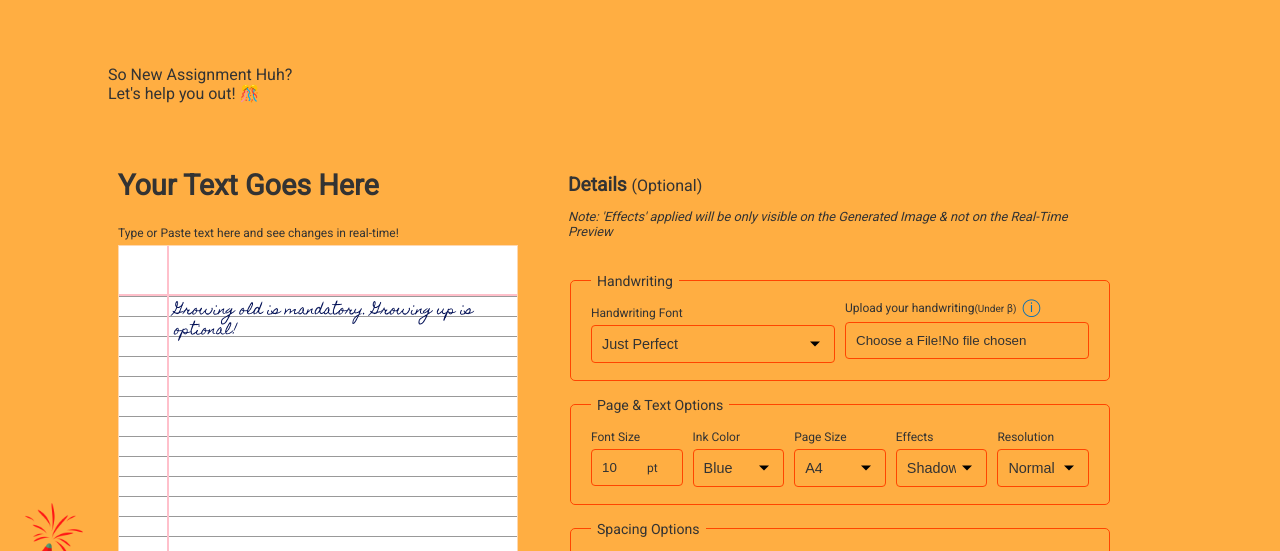
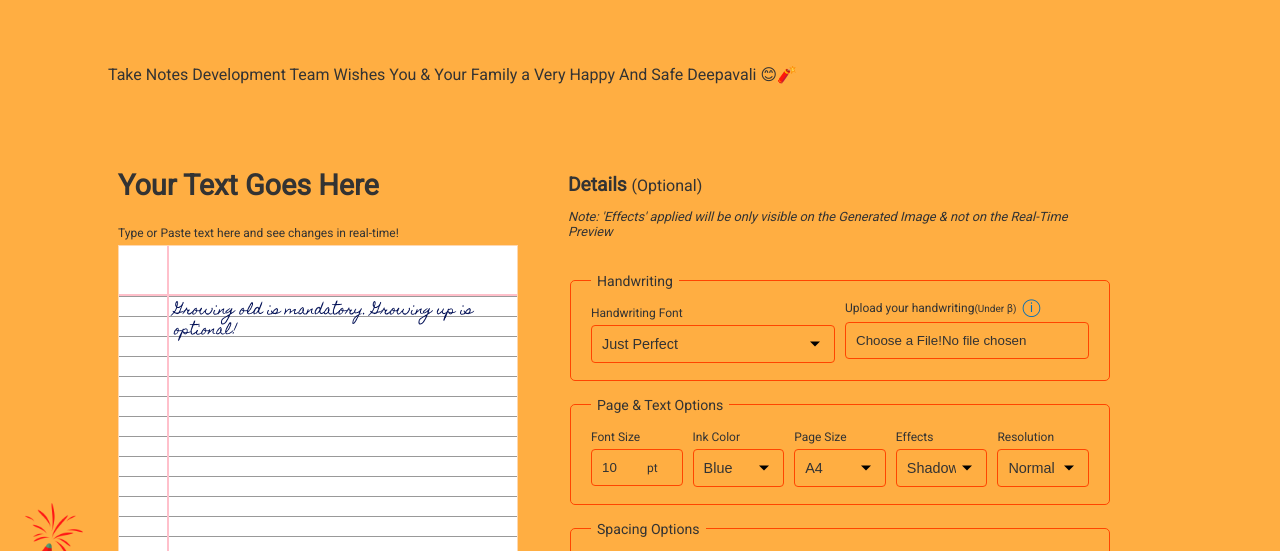
Before and after one commit to the-rebooted-coder/Take-Notes, a website with bundled scripts: page docs/index.html in a window 1280 px wide. Shown: the part 200-751 px from the top of the page. Built offline with nearby package versions, Linux system fonts and the light colour scheme; no server answers; a web font is replaced by a local one.

Commit message:
Welcome Message Changed!

```diff
--- a/docs/index.html
+++ b/docs/index.html
@@ -91,8 +91,7 @@
       <h1>Take Notes</h1>
       <section style="font-size: 1rem; padding: 20px 0px;">
         <p>
-          So New Assignment Huh?<br>
-         Let's help you out! 🎊
+          Take Notes Development Team Wishes You & Your Family a Very Happy And Safe Deepavali 😊🧨<br>
          <br><br>
         </p>
       </section>
```
